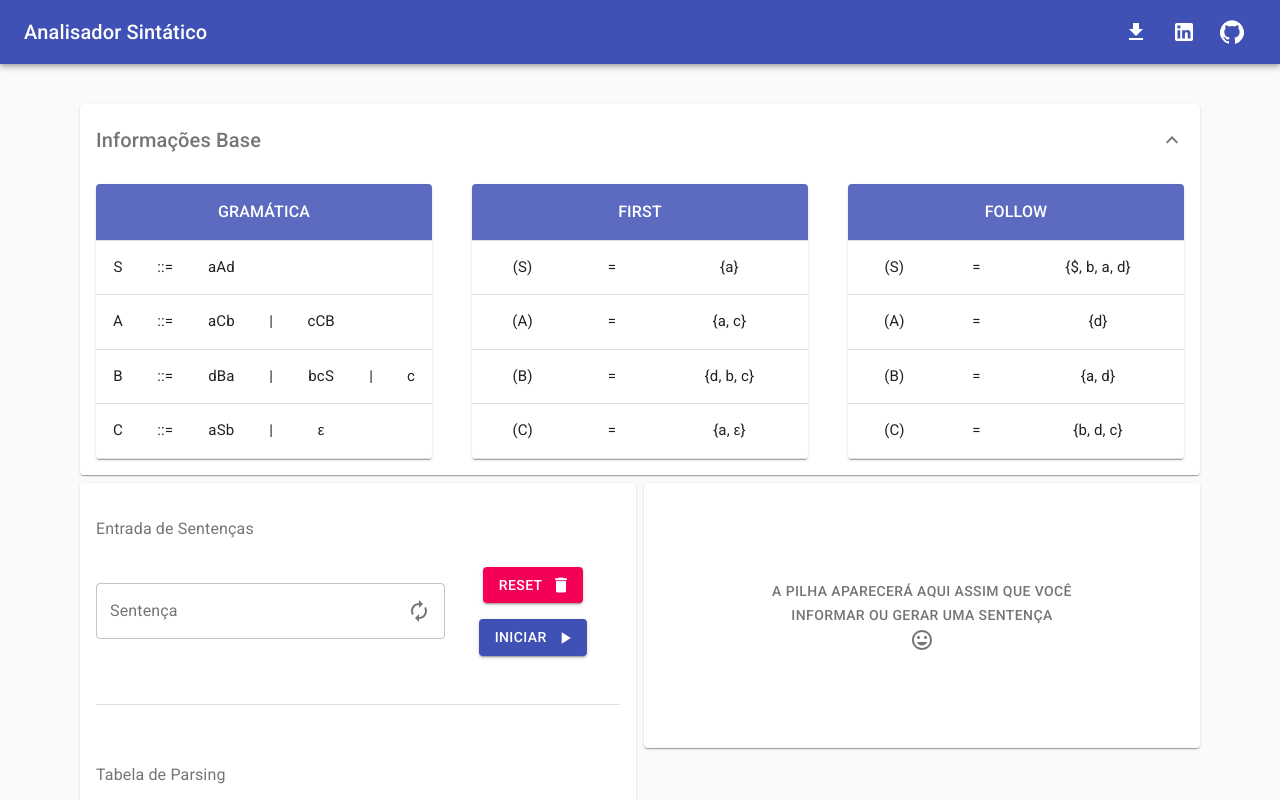
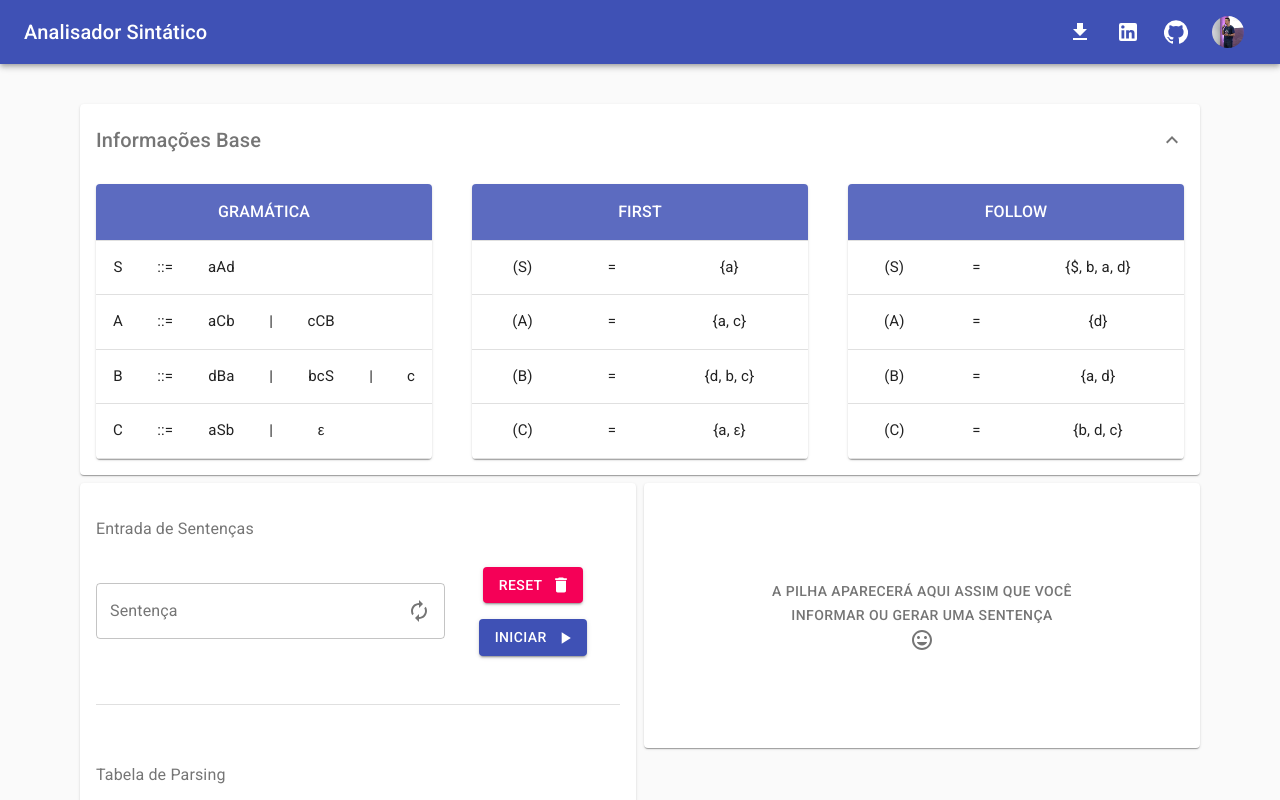
Before and after one commit to joaodos3v/URI.CS16.Parser, a React (Create React App) app: page / in a window 1280 px wide. Shown: the top 800 px of the page. Built offline with nearby package versions, Linux system fonts and the light colour scheme.

Commit message:
Add profile image on header

```diff
--- a/src/components/Header.js
+++ b/src/components/Header.js
@@ -7,7 +7,9 @@ import IconButton from '@material-ui/core/IconButton';
 import GitHubIcon from '@material-ui/icons/GitHub';
 import LinkedInIcon from '@material-ui/icons/LinkedIn';
 import GetAppIcon from '@material-ui/icons/GetApp';
+import { Avatar } from '@material-ui/core';
 import { myGithub, myLinkedin, appDownload } from '../utils/constants';
+import imageProfile from '../assets/imgs/profile.jpeg';
 
 const useStyles = makeStyles((theme) => ({
   root: {
@@ -18,6 +20,10 @@ const useStyles = makeStyles((theme) => ({
   },
   icon: {
     color: theme.palette.common.white,
+  },
+  medium: {
+    width: theme.spacing(4),
+    height: theme.spacing(4),
   },
 }));
 
@@ -40,6 +46,9 @@ const Header = () => {
           <IconButton aria-label="github-author" href={myGithub} target="_blank">
             <GitHubIcon className={classes.icon} />
           </IconButton>
+          <IconButton aria-label="github-author" href={myGithub} target="_blank">
+            <Avatar alt="Remy Sharp" src={imageProfile} className={classes.medium} />
+          </IconButton>
         </Toolbar>
       </AppBar>
     </div>
```
Also changed, not shown: src/assets/imgs/profile.jpeg (added).
